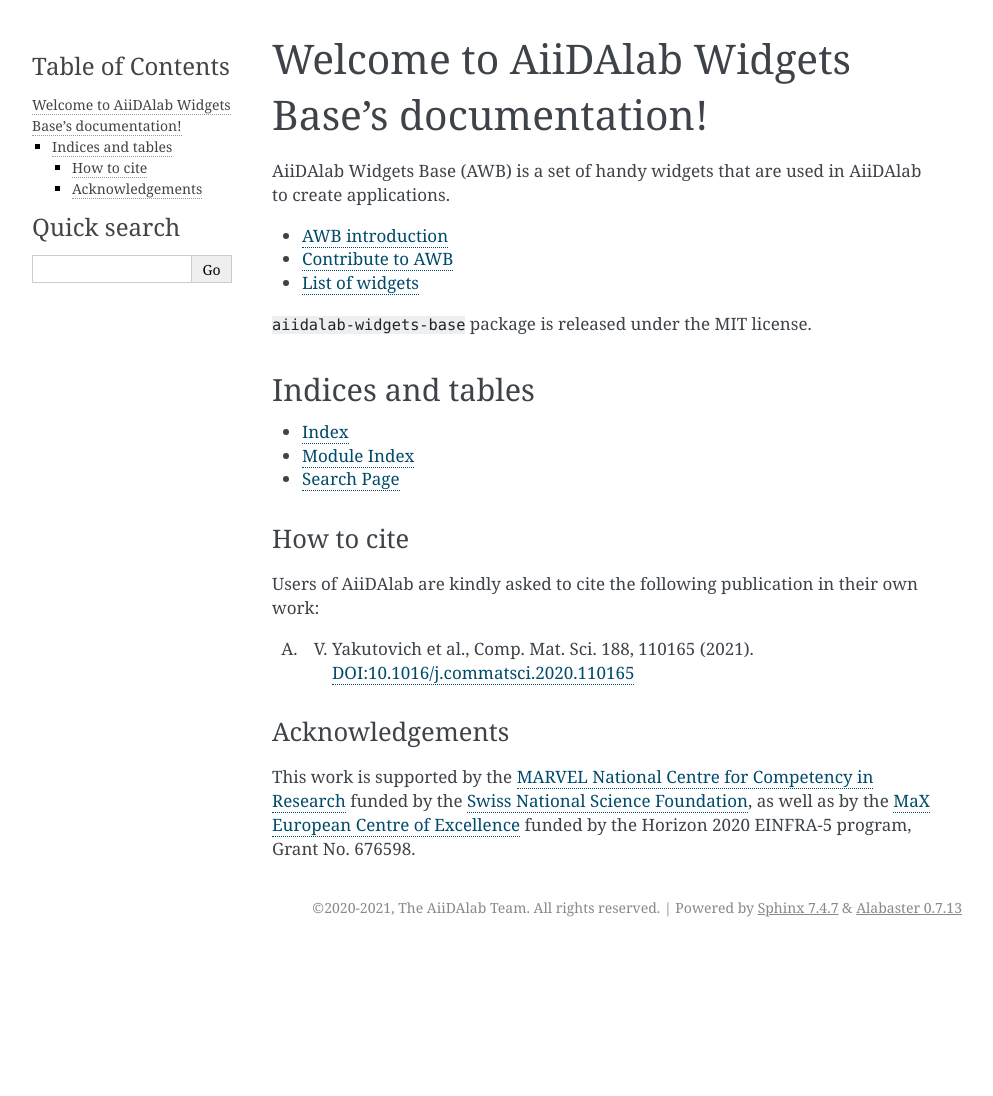
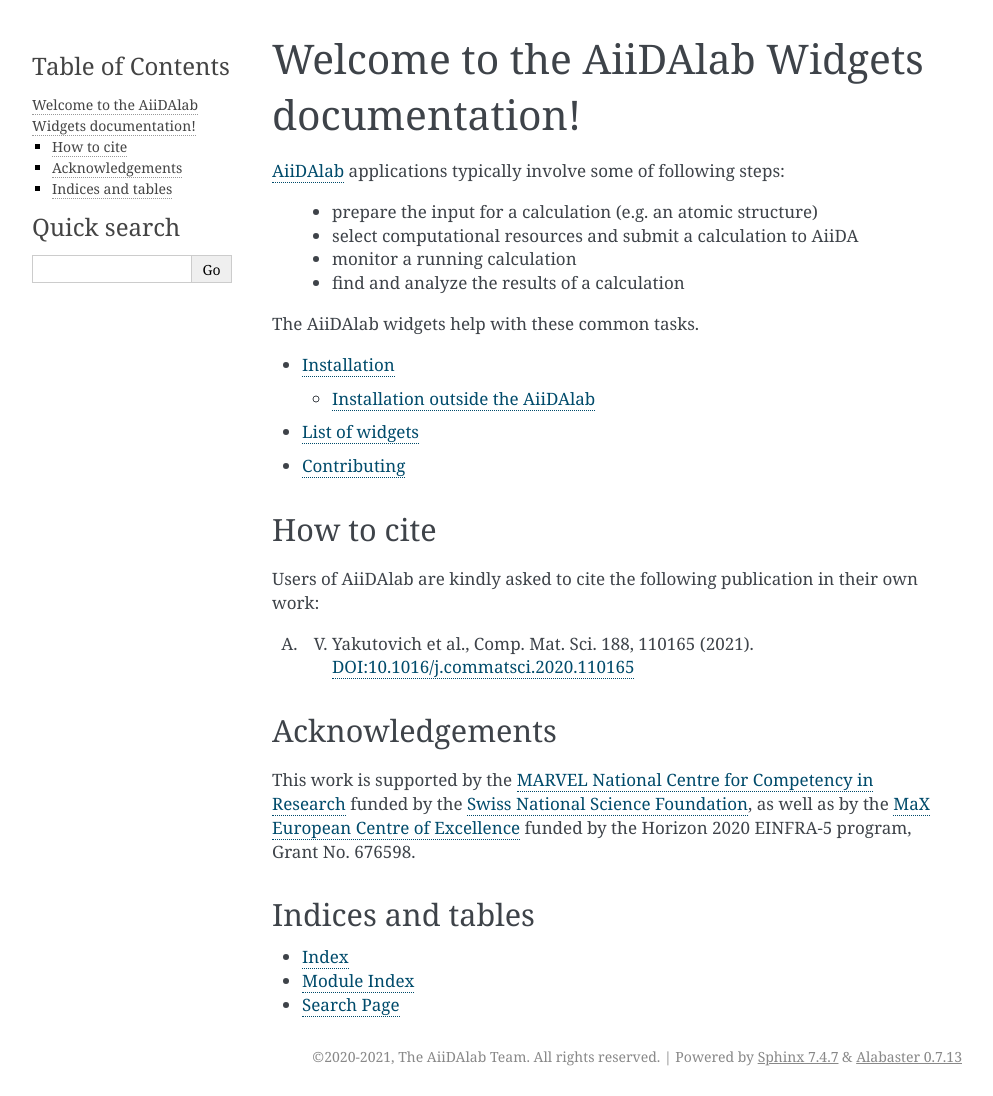
Before and after one commit to aiidalab/aiidalab-widgets-base, a Sphinx documentation site: the page built from docs/source/index.rst, in a window 1280 px wide. Shown: the whole page, without its empty margins (148-1141 px from the left). Built offline with Sphinx 7.4.7, drawn with Linux system fonts in a browser that asks for light colours; pages that are not in the unit, such as notebooks, are missing from menus; the version number is read from the project's files by our own code; before the commit the page ends 947 px from its top, so only the background shows below that.

Commit message:
revise structure
 * move information from README to docs
 * fix order

```diff
--- a/docs/source/index.rst
+++ b/docs/source/index.rst
@@ -1,29 +1,26 @@
-#################################################
-Welcome to AiiDAlab Widgets Base's documentation!
-#################################################
+##############################################
+Welcome to the AiiDAlab Widgets documentation!
+##############################################
 
+`AiiDAlab <https://materialscloud.org/aiidalab>`_ applications typically involve some of following steps:
 
-AiiDAlab Widgets Base (AWB) is a set of handy widgets that are used in AiiDAlab to create applications.
+ * prepare the input for a calculation (e.g. an atomic structure)
+ * select computational resources and submit a calculation to AiiDA
+ * monitor a running calculation
+ * find and analyze the results of a calculation
+
+The AiiDAlab widgets help with these common tasks.
+
 
 .. toctree::
    :maxdepth: 2
 
-   AWB introduction <introduction/index>
-   Contribute to AWB <contribute/index>
-   List of widgets <widget-list/index>
+   installation
+   widget-list/index
+   contribute/index
+
    API documentation <apidoc/aiidalab_widgets_base>
 
-
-``aiidalab-widgets-base`` package is released under the MIT license.
-
-
-
-Indices and tables
-==================
-
-* :ref:`genindex`
-* :ref:`modindex`
-* :ref:`search`
 
 ***********
 How to cite
@@ -38,3 +35,12 @@ Acknowledgements
 ****************
 
 This work is supported by the `MARVEL National Centre for Competency in Research <http://nccr-marvel.ch>`__	funded by the `Swiss National Science Foundation <http://www.snf.ch/en>`__, as well as by the `MaX European Centre of Excellence <http://www.max-centre.eu/>`__ funded by the Horizon 2020 EINFRA-5 program, Grant No. 676598.
+
+
+******************
+Indices and tables
+******************
+
+* :ref:`genindex`
+* :ref:`modindex`
+* :ref:`search`
--- a/docs/source/widget-list/index.rst
+++ b/docs/source/widget-list/index.rst
@@ -3,6 +3,12 @@ List of widgets
 ***************
 
 This is a collection of Jupyter notebooks that illustrate how to use the widgets available from this library.
+
+
+Using the widgets usually just involves importing and displaying them.
+For demos, have a look at the jupyter notebooks (`.ipynb` extension) in
+this folder.
+
 
 .. toctree::
     :titlesonly:
```
Also changed, not shown: README.md (+7 -18 lines), docs/source/contribute/index.rst (+8 -8 lines), docs/source/installation.rst (added, +32 -0 lines), docs/source/introduction/index.rst (deleted, +0 -7 lines), 1 other file.
